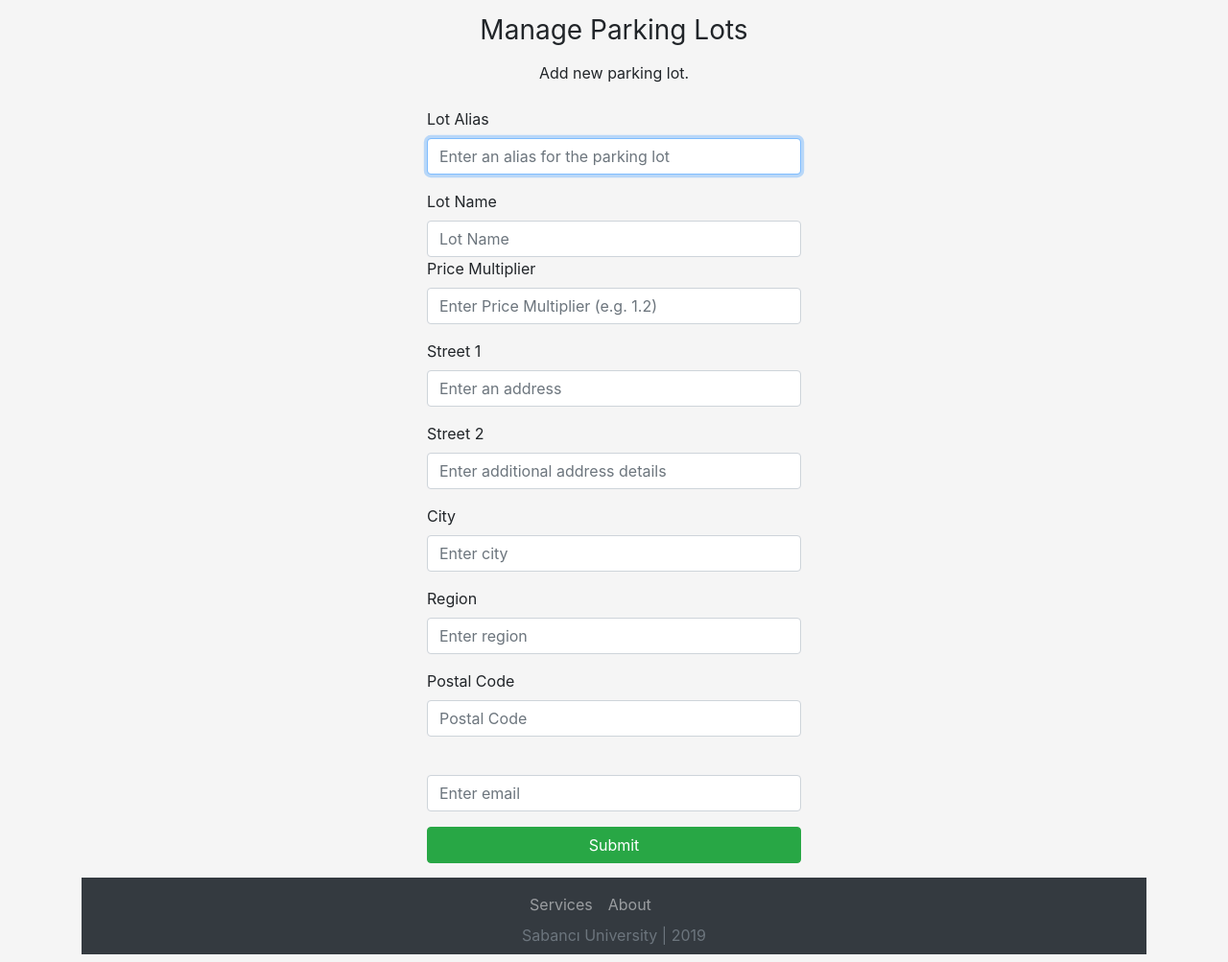
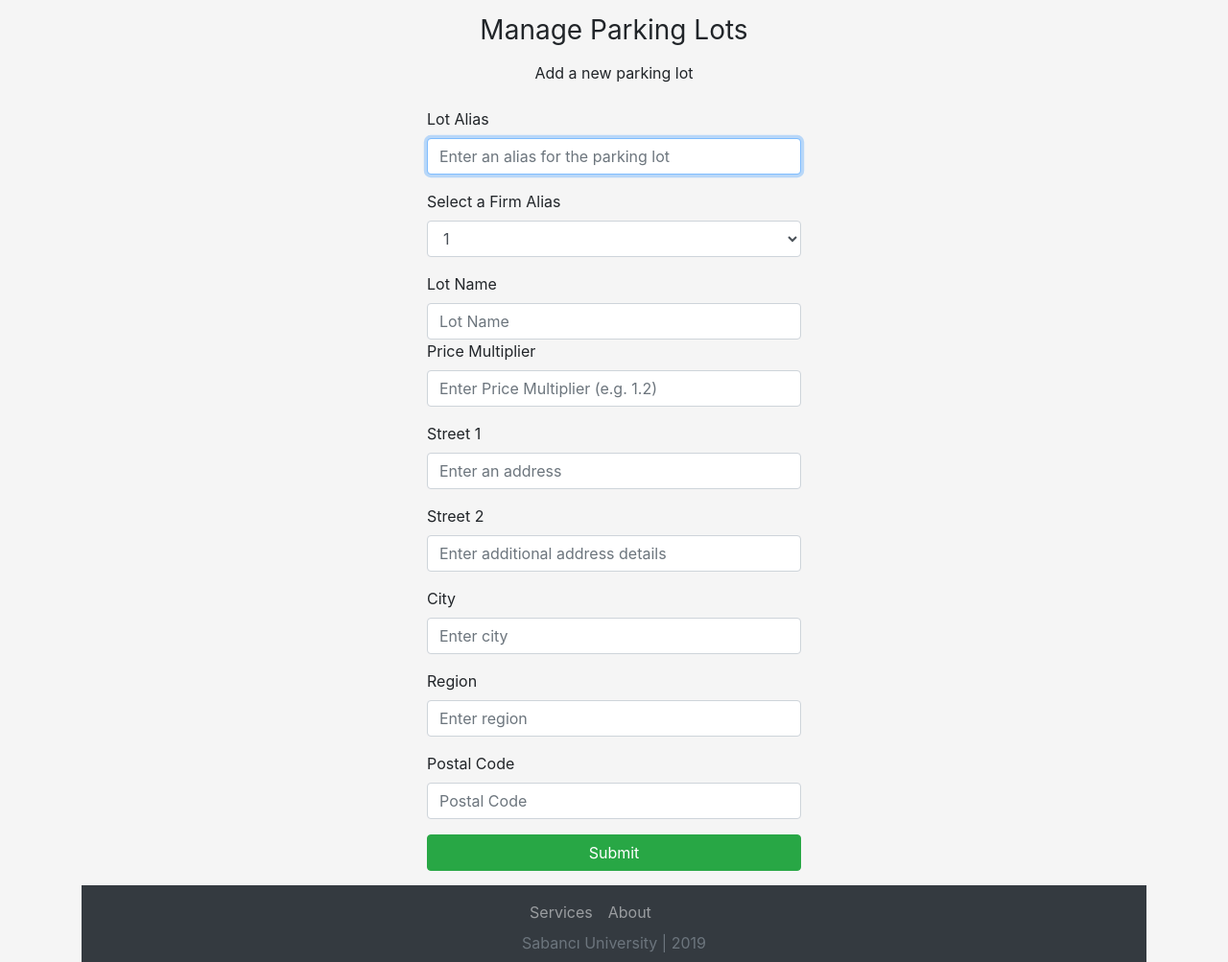
Before and after one commit to AYasinAkalin/ParkingLotManagement, a Flask app: template src/app/templates/manage.html in a window 1280 px wide. Shown: the part 59-1062 px from the top of the page at 96% size. Run offline with Flask 2, Linux system fonts and the light colour scheme; the template is opened without the code that fills it: most values are stand-ins (such as "Sample title", 1, 10 or a date in 2020); some libraries are stand-ins or nearby versions.

Commit message:
Update manage.py

```diff
--- a/src/app/templates/manage.html
+++ b/src/app/templates/manage.html
@@ -5,12 +5,20 @@
 
     <div class="text-center mb-4">
       <h1 class="h3 mb-3 font-weight-normal">Manage Parking Lots</h1>
-      <p>Add new parking lot.</p>
+      <p>Add a new parking lot</p>
     </div>
 
     <div class="form-group">
       <label for="lotalias">Lot Alias</label>
       <input type="text" class="form-control" name="lotalias" id="lotalias" aria-describedby="emailHelp" placeholder="Enter an alias for the parking lot" required autofocus>
+    </div>
+    <div class="form-group">
+      <label for="firmalias">Select a Firm Alias</label>
+      <select class="form-control" id="firmalias" name='firmalias'>
+        {% for firm in firms %}
+          <option>{{ firm[0] }}</option>
+        {% endfor %}
+      </select>
     </div>
 
     <div>
@@ -47,11 +55,6 @@
       <label for="postal">Postal Code</label>
       <input type="text" class="form-control" name="postal" id="postal" aria-describedby="emailHelp" placeholder="Postal Code">
     </div>
-
-    <div class="form-group">
-      <label for="email"></label>
-      <input type="email" class="form-control" name="email" id="email" aria-describedby="emailHelp" placeholder="Enter email" required>
-    </div>
     <p></p>
     <button type="submit" class="btn btn-success btn-block">Submit</button>
 
```
